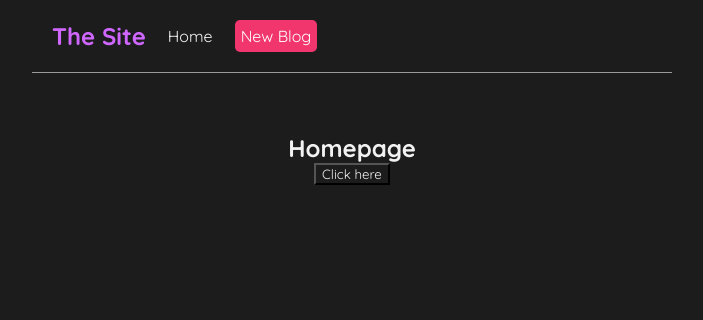
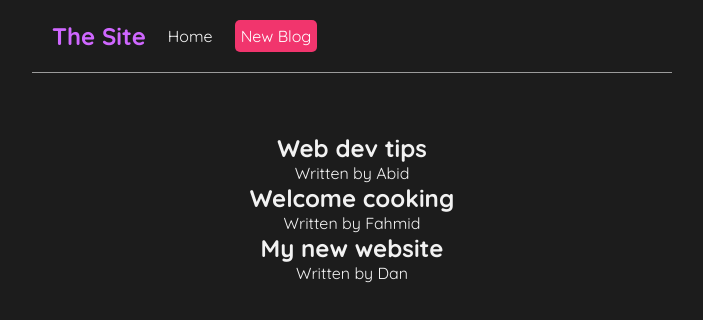
Before and after one commit to AbidAlWassie/react-blog-app, a React (Create React App) app: page / in a window 1280 px wide. Shown: the top 320 px of the page, without its empty margins (288-991 px from the left). Built offline with nearby package versions, Linux system fonts and the light colour scheme.

Commit message:
updated project

```diff
--- a/src/Home.js
+++ b/src/Home.js
@@ -1,13 +1,23 @@
+import { useState } from "react";
+
 const Home = () => {
 
-  const handleClick = () => {
-    console.log("clicked");
-  }
+  const [blogs, setBlogs] = useState([
+    { title: 'Web dev tips', body: 'lorem ipsum', author: 'Abid', id: 1 },
+    { title: 'Welcome cooking', body: 'lorem ipsum', author: 'Fahmid', id: 2 },
+    { title: 'My new website', body: 'lorem ipsum', author: 'Dan', id: 3 }
+  ]);
+
 
   return (
     <div className="home">
-      <h2>Homepage</h2>
-      <button onClick={handleClick}>Click here</button>
+      {/* <h2>Homepage</h2> */}
+      {blogs.map((blog) => (
+        <div className="blogPreview" key={blog.id}>
+          <h2> {blog.title} </h2>
+          <p>Written by {blog.author} </p>
+        </div>
+      ))}
     </div>
   );
 }
```
